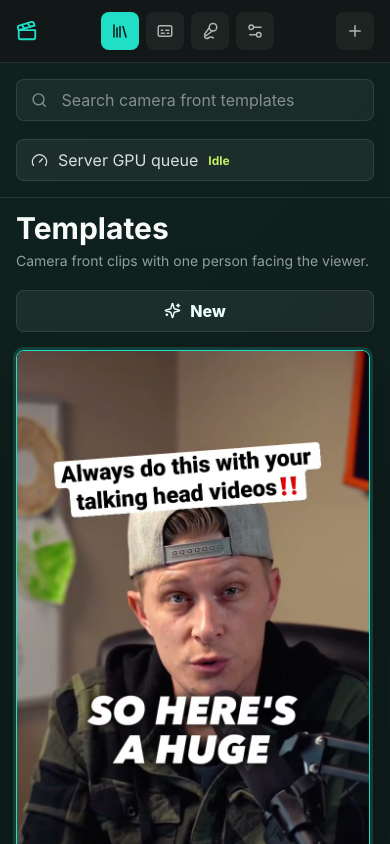
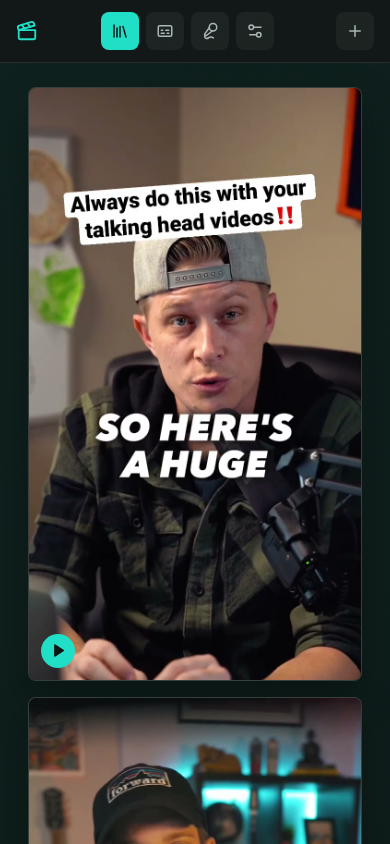
Before and after one commit to umidjontursunovhbai/ClipForge, a React (Vite) app in the folder apps/frontend/: page / in a window 390 px wide. Shown: the top 844 px of the page. Built offline with nearby package versions, Linux system fonts and the light colour scheme.

Commit message:
open editor after template selection

```diff
--- a/apps/frontend/src/app/App.jsx
+++ b/apps/frontend/src/app/App.jsx
@@ -1,4 +1,5 @@
 import {
+  ArrowLeft,
   Captions,
   Clapperboard,
   Gauge,
@@ -20,6 +21,7 @@ import { playVoicePreview } from "../services/voicePreview.js";
 export default function App() {
   const [selectedId, setSelectedId] = useState(templates[0].id);
   const [script, setScript] = useState(templates[0].prompt);
+  const [view, setView] = useState("templates");
   const [language, setLanguage] = useState("Uzbek");
   const [voice, setVoice] = useState("Casual");
   const [isGenerating, setIsGenerating] = useState(false);
@@ -40,6 +42,7 @@ export default function App() {
     setVoice(template.tone);
     setResult("Template loaded");
     setProgress(0);
+    setView("editor");
   }
 
   function generatePreview() {
@@ -71,18 +74,28 @@ export default function App() {
         </div>
 
         <nav className="nav-stack">
-          <a className="nav-item active" href="#templates" aria-label="Templates">
+          <button
+            className={`nav-item ${view === "templates" ? "active" : ""}`}
+            type="button"
+            onClick={() => setView("templates")}
+            aria-label="Templates"
+          >
             <Library size={18} aria-hidden="true" />
-          </a>
-          <a className="nav-item" href="#script" aria-label="Script">
+          </button>
+          <button
+            className={`nav-item ${view === "editor" ? "active" : ""}`}
+            type="button"
+            onClick={() => setView("editor")}
+            aria-label="Script"
+          >
             <Captions size={18} aria-hidden="true" />
-          </a>
-          <a className="nav-item" href="#voice" aria-label="Voice">
+          </button>
+          <button className="nav-item" type="button" aria-label="Voice">
             <Mic2 size={18} aria-hidden="true" />
-          </a>
-          <a className="nav-item" href="#settings" aria-label="Settings">
+          </button>
+          <button className="nav-item" type="button" aria-label="Settings">
             <Settings2 size={18} aria-hidden="true" />
-          </a>
+          </button>
         </nav>
 
         <button className="icon-button" aria-label="Create new template">
@@ -90,7 +103,8 @@ export default function App() {
         </button>
       </aside>
 
-      <section className="workspace">
+      <section className={`workspace ${view === "templates" ? "gallery-workspace" : ""}`}>
+        {view === "editor" && (
           <header className="topbar">
             <label className="search-control" htmlFor="template-search">
               <Search size={18} aria-hidden="true" />
@@ -103,15 +117,17 @@ export default function App() {
               <strong>Idle</strong>
             </div>
           </header>
+        )}
 
-        <div className="main-grid">
-          <TemplateFeed
-            templates={templates}
-            selectedId={selectedId}
-            script={script}
-            onChooseTemplate={chooseTemplate}
-          />
-          <PhonePreview selectedTemplate={selectedTemplate} script={script} onPlayVoice={playVoice} />
+        {view === "templates" ? (
+          <TemplateFeed templates={templates} onChooseTemplate={chooseTemplate} />
+        ) : (
+          <div className="editor-view">
+            <button className="back-button" type="button" onClick={() => setView("templates")}>
+              <ArrowLeft size={18} aria-hidden="true" />
+              Templates
+            </button>
+            <PhonePreview selectedTemplate={selectedTemplate} />
             <ScriptEditor
               script={script}
               language={language}
@@ -128,6 +144,7 @@ export default function App() {
               onGeneratePreview={generatePreview}
             />
           </div>
+        )}
       </section>
     </main>
   );
--- a/apps/frontend/src/features/preview/components/PhonePreview.jsx
+++ b/apps/frontend/src/features/preview/components/PhonePreview.jsx
@@ -1,22 +1,11 @@
-import { BadgeCheck, Play } from "lucide-react";
 import React from "react";
 import { TemplateMedia } from "../../templates/components/TemplateMedia.jsx";
 
-export function PhonePreview({ selectedTemplate, script, onPlayVoice }) {
+export function PhonePreview({ selectedTemplate }) {
   return (
     <section className="preview-column" aria-label="Preview">
       <div className="phone-preview">
-        <TemplateMedia template={selectedTemplate} autoPlay />
-        <div className="preview-topline">
-          <BadgeCheck size={16} aria-hidden="true" />
-          <span>{selectedTemplate.title}</span>
-        </div>
-        <div className="preview-captions">
-          {script || "Write your script to replace template words."}
-        </div>
-        <button className="round-play" type="button" onClick={onPlayVoice} aria-label="Play voice preview">
-          <Play size={24} fill="currentColor" aria-hidden="true" />
-        </button>
+        <TemplateMedia template={selectedTemplate} controls />
       </div>
     </section>
   );
--- a/apps/frontend/src/features/templates/components/TemplateFeed.jsx
+++ b/apps/frontend/src/features/templates/components/TemplateFeed.jsx
@@ -1,43 +1,24 @@
-import { ChevronRight, Play, Sparkles } from "lucide-react";
+import { Play } from "lucide-react";
 import React from "react";
 import { TemplateMedia } from "./TemplateMedia.jsx";
 
-export function TemplateFeed({ templates, selectedId, script, onChooseTemplate }) {
+export function TemplateFeed({ templates, onChooseTemplate }) {
   return (
-    <section className="template-column" id="templates" aria-label="Templates">
-      <div className="section-heading">
-        <div>
-          <h1>Templates</h1>
-          <p>Camera front clips with one person facing the viewer.</p>
-        </div>
-        <button className="ghost-button" type="button">
-          <Sparkles size={17} aria-hidden="true" />
-          New
-        </button>
-      </div>
-
+    <section className="template-gallery" id="templates" aria-label="Templates">
       <div className="template-feed">
         {templates.map((template) => (
           <button
-            className={`template-card ${template.id === selectedId ? "selected" : ""}`}
+            className="template-card"
             key={template.id}
             onClick={() => onChooseTemplate(template)}
+            aria-label={`Open ${template.title}`}
             type="button"
           >
             <span className="video-frame">
               <TemplateMedia template={template} />
-              <span className="caption-strip">{script || "Your words appear here"}</span>
-              <span className="play-chip">
-                <Play size={14} fill="currentColor" aria-hidden="true" />
-                {template.length}
+              <span className="play-chip icon-only" aria-hidden="true">
+                <Play size={15} fill="currentColor" />
               </span>
-            </span>
-            <span className="template-meta">
-              <span>
-                <strong>{template.title}</strong>
-                <small>Camera front</small>
-              </span>
-              <ChevronRight size={17} aria-hidden="true" />
             </span>
           </button>
         ))}
--- a/apps/frontend/src/features/templates/components/TemplateMedia.jsx
+++ b/apps/frontend/src/features/templates/components/TemplateMedia.jsx
@@ -1,8 +1,8 @@
 import React from "react";
 
-export function TemplateMedia({ template, autoPlay = false }) {
+export function TemplateMedia({ template, autoPlay = false, controls = false }) {
   if (template.mediaType === "video") {
-    if (!autoPlay) {
+    if (!autoPlay && !controls) {
       return <img src={template.poster} alt="" />;
     }
 
@@ -14,6 +14,7 @@ export function TemplateMedia({ template, autoPlay = false }) {
         loop
         playsInline
         autoPlay={autoPlay}
+        controls={controls}
         preload={autoPlay ? "auto" : "metadata"}
         aria-label={`${template.title} template video`}
       />
--- a/apps/frontend/src/styles.css
+++ b/apps/frontend/src/styles.css
@@ -95,6 +95,7 @@ button {
   border-radius: var(--radius);
   color: #aab7b4;
   background: rgba(255, 255, 255, 0.05);
+  cursor: pointer;
   transition:
     transform 160ms ease,
     background-color 160ms ease,
@@ -117,6 +118,10 @@ button {
   display: grid;
   grid-template-rows: 76px minmax(0, 1fr);
   min-width: 0;
+}
+
+.workspace.gallery-workspace {
+  grid-template-rows: minmax(0, 1fr);
 }
 
 .topbar {
@@ -179,7 +184,40 @@ button {
   padding: 24px 28px 28px;
 }
 
-.template-column,
+.template-gallery {
+  min-height: 0;
+  padding: 24px 28px 28px;
+  overflow: auto;
+}
+
+.editor-view {
+  display: grid;
+  grid-template-columns: minmax(320px, 0.74fr) minmax(390px, 0.86fr);
+  grid-template-areas:
+    "back back"
+    "preview editor";
+  align-items: start;
+  gap: 18px 28px;
+  min-height: 0;
+  padding: 24px 28px 28px;
+  overflow: auto;
+}
+
+.back-button {
+  grid-area: back;
+  display: inline-flex;
+  align-items: center;
+  gap: 9px;
+  width: max-content;
+  min-height: 40px;
+  padding: 0 12px;
+  border-radius: var(--radius);
+  color: #eafffb;
+  background: rgba(255, 255, 255, 0.07);
+  cursor: pointer;
+  font-weight: 850;
+}
+
 .preview-column,
 .editor-panel {
   min-width: 0;
@@ -247,11 +285,9 @@ h2 {
 
 .template-feed {
   display: grid;
-  grid-template-columns: repeat(2, minmax(0, 1fr));
+  grid-template-columns: repeat(auto-fill, minmax(176px, 1fr));
   gap: 16px;
-  max-height: calc(100vh - 176px);
-  overflow: auto;
-  padding-right: 4px;
+  align-items: start;
 }
 
 .template-card {
@@ -292,6 +328,11 @@ h2 {
     0 20px 46px rgba(0, 0, 0, 0.34);
 }
 
+.template-card:hover .video-frame {
+  border-color: rgba(33, 223, 199, 0.72);
+  transform: translateY(-2px);
+}
+
 .caption-strip {
   position: absolute;
   left: 12px;
@@ -327,6 +368,16 @@ h2 {
   font-weight: 900;
 }
 
+.play-chip.icon-only {
+  left: 12px;
+  bottom: 12px;
+  justify-content: center;
+  width: 34px;
+  height: 34px;
+  min-height: 34px;
+  padding: 0;
+}
+
 .template-meta {
   display: flex;
   align-items: center;
@@ -355,11 +406,12 @@ h2 {
 .preview-column {
   display: grid;
   align-items: center;
+  grid-area: preview;
 }
 
 .phone-preview {
   position: relative;
-  width: min(100%, 362px);
+  width: min(100%, 430px);
   aspect-ratio: 9 / 16;
   margin: 0 auto;
   overflow: hidden;
@@ -367,6 +419,10 @@ h2 {
   border-radius: 34px;
   background: #17211f;
   box-shadow: var(--shadow);
+}
+
+.phone-preview video::-webkit-media-controls-panel {
+  background-image: linear-gradient(transparent, rgba(0, 0, 0, 0.68));
 }
 
 .preview-topline {
@@ -416,6 +472,7 @@ h2 {
 }
 
 .editor-panel {
+  grid-area: editor;
   align-self: stretch;
   padding: 24px;
   overflow: auto;
@@ -593,12 +650,8 @@ textarea:focus {
     grid-template-columns: 72px minmax(0, 1fr);
   }
 
-  .main-grid {
-    grid-template-columns: minmax(300px, 0.85fr) minmax(340px, 1fr);
-  }
-
-  .preview-column {
-    display: none;
+  .editor-view {
+    grid-template-columns: minmax(280px, 0.78fr) minmax(340px, 1fr);
   }
 }
 
@@ -648,15 +701,21 @@ textarea:focus {
     width: 100%;
   }
 
-  .main-grid {
+  .main-grid,
+  .editor-view {
     grid-template-columns: 1fr;
     padding: 16px;
   }
 
+  .editor-view {
+    grid-template-areas:
+      "back"
+      "preview"
+      "editor";
+  }
+
   .template-feed {
     grid-template-columns: repeat(2, minmax(0, 1fr));
-    max-height: none;
-    overflow: visible;
   }
 }
 
```
Lines whose indentation alone changed are shown as unchanged.
